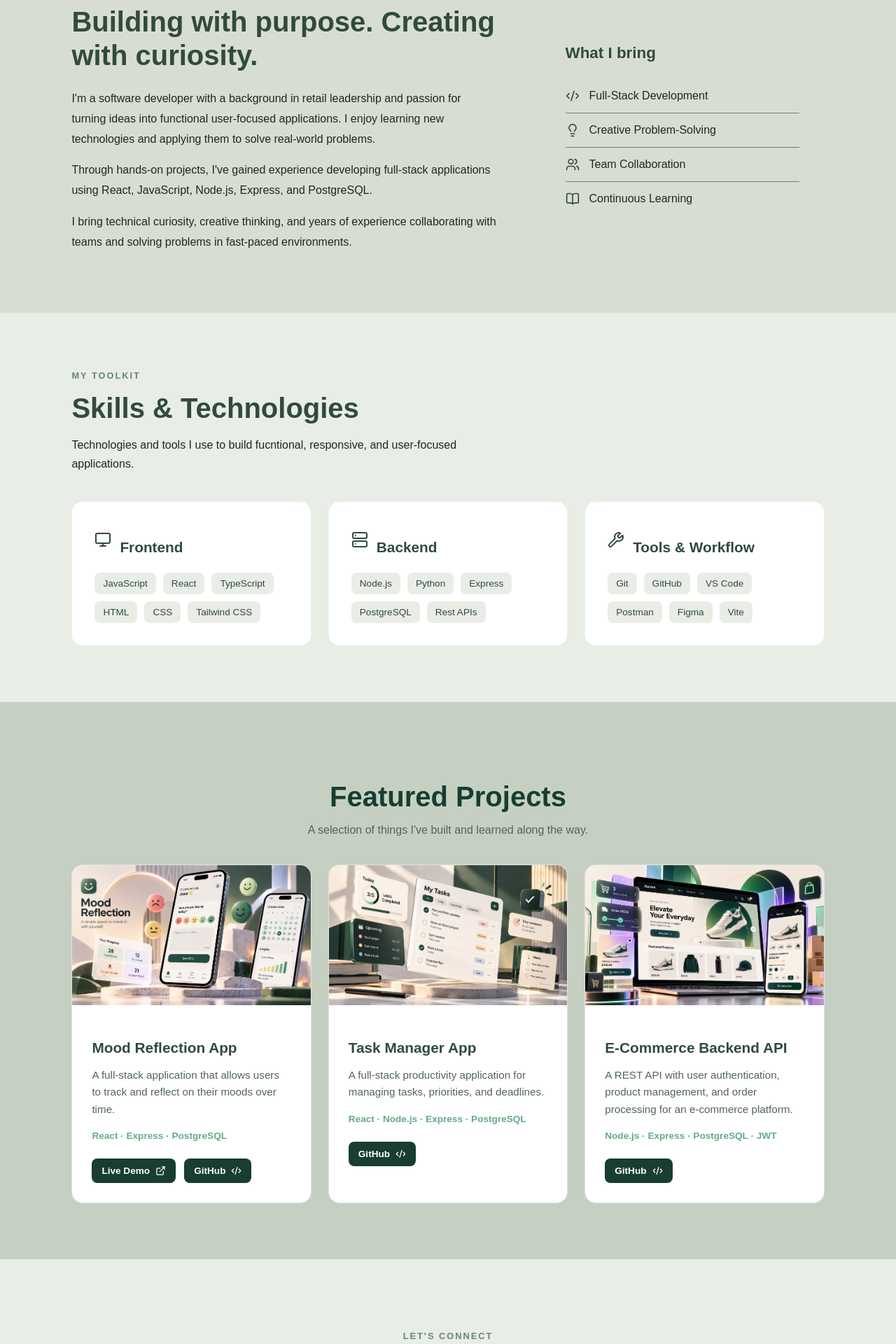
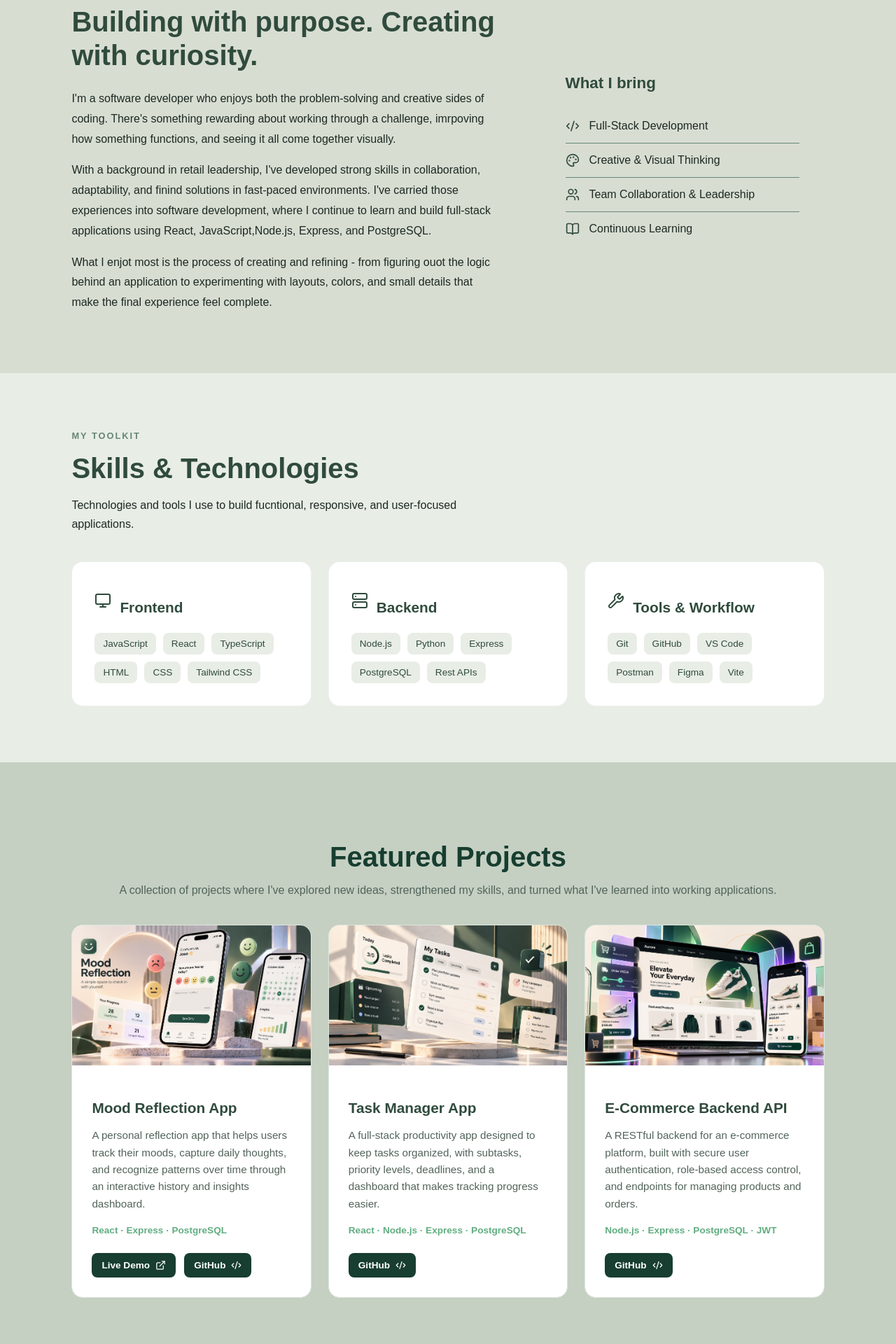
Before and after one commit to J-Ferr/dev-portfolio, a React (Vite) app: page / in a window 1280 px wide. Shown: the part 660-2580 px from the top of the page at 70% size. Built offline with nearby package versions, Linux system fonts and the light colour scheme.

Commit message:
content: refine portfolio copy and highlight developer strengths

```diff
--- a/src/components/About.jsx
+++ b/src/components/About.jsx
@@ -1,5 +1,5 @@
 import './About.css';
-import { Code2, Lightbulb, Users, BookOpen } from 'lucide-react';
+import { Code2, Lightbulb, Users, BookOpen, Palette } from 'lucide-react';
 
 function About() {
     return (
@@ -12,22 +12,23 @@ function About() {
                     <h2>Building with purpose. Creating with curiosity.</h2>
 
                     <p>
-                        I'm a software developer with a background in retail
-                        leadership and passion for turning ideas into functional
-                        user-focused applications. I enjoy learning new technologies
-                        and applying them to solve real-world problems.
+                        I'm a software developer who enjoys both the problem-solving and creative sides of coding.
+                        There's something rewarding about working through a challenge, imrpoving
+                        how something functions, and seeing it all come together visually.
                     </p>
 
                     <p>
-                        Through hands-on projects, I've gained experience developing
-                        full-stack applications using React, JavaScript, Node.js, Express,
-                         and PostgreSQL.
+                        With a background in retail leadership, I've developed strong skills in
+                        collaboration, adaptability, and finind solutions in fast-paced environments.
+                        I've carried those experiences into software development, where I continue to
+                        learn and build full-stack applications using React, JavaScript,Node.js, Express,
+                        and PostgreSQL.
                     </p>
 
                     <p>
-                        I bring technical curiosity, creative thinking, and years of
-                        experience collaborating with teams and solving problems in
-                        fast-paced environments.
+                        What I enjot most is the process of creating and refining - from figuring
+                        ouot the logic behind an application to experimenting with layouts, colors,
+                        and small details that make the final experience feel complete.
                     </p>
                 </div>
 
@@ -39,12 +40,12 @@ function About() {
                         <span>Full-Stack Development</span>
                     </div>
                     <div className="strength-item">
-                        <Lightbulb size={20} />
-                        <span>Creative Problem-Solving</span>
+                        <Palette size={20} />
+                        <span>Creative & Visual Thinking</span>
                     </div>
                     <div className="strength-item">
                         <Users size={20} />
-                        <span>Team Collaboration</span>
+                        <span>Team Collaboration & Leadership</span>
                     </div>
                     <div className="strength-item">
                         <BookOpen size={20} />
--- a/src/components/Contact.jsx
+++ b/src/components/Contact.jsx
@@ -11,8 +11,10 @@ function Contact() {
                 <h2>Let's build something together.</h2>
 
                 <p>
-                    I'm open to junior software engineer opportunities and would
-                    love to connect with teams building thoughtful digital experiences.
+                    I'm always excited to connect with people who share a love for
+                    technology, creativity, and building something meaningful.
+                    Whether it's a new opportunity, a collaboration, or simply a
+                    conversation, I'd love to hear from you.
                 </p>
 
                 <a className="contact-button" href="mailto:arellano.ferrara1@gmail.com">
--- a/src/components/Projects.jsx
+++ b/src/components/Projects.jsx
@@ -10,14 +10,18 @@ function Projects() {
         <section className="projects" id="projects">
             <h2>Featured Projects</h2>
             <p>
-                A selection of things I've built and learned along the way.
+                A collection of projects where I've explored new ideas,
+                strengthened my skills, and turned what I've learned into
+                working applications.
             </p>
 
             <div className="projects-grid">
                 <ProjectCard
                     title="Mood Reflection App"
-                    description="A full-stack application that allows users to track
-                    and reflect on their moods over time."
+                    description="A personal reflection app that helps users
+                    track their moods, capture daily thoughts, and recognize
+                    patterns over time through an interactive history and insights
+                    dashboard."
                     technologies="React · Express · PostgreSQL"
                     image={moodReflectionImage}
                     liveUrl="https://mood-reflection-frontend.onrender.com"
@@ -26,8 +30,9 @@ function Projects() {
 
                 <ProjectCard
                     title="Task Manager App"
-                    description="A full-stack productivity application for managing tasks,
-                    priorities, and deadlines."
+                    description="A full-stack productivity app designed to keep tasks
+                    organized, with subtasks, priority levels, deadlines, and a dashboard
+                    that makes tracking progress easier."
                     technologies="React · Node.js · Express · PostgreSQL"
                     image={taskManagerImage}
                     githubUrl="https://github.com/J-Ferr/task-manager-app"
@@ -35,8 +40,9 @@ function Projects() {
 
                 <ProjectCard
                     title="E-Commerce Backend API"
-                    description="A REST API with user authentication,
-                    product management, and order processing for an e-commerce platform."
+                    description="A RESTful backend for an e-commerce platform, built with
+                    secure user authentication, role-based access control, and endpoints
+                    for managing products and orders."
                     technologies="Node.js · Express · PostgreSQL · JWT"
                     image={ecomApiImage}
                     githubUrl="https://github.com/J-Ferr/ecom-api"
```
